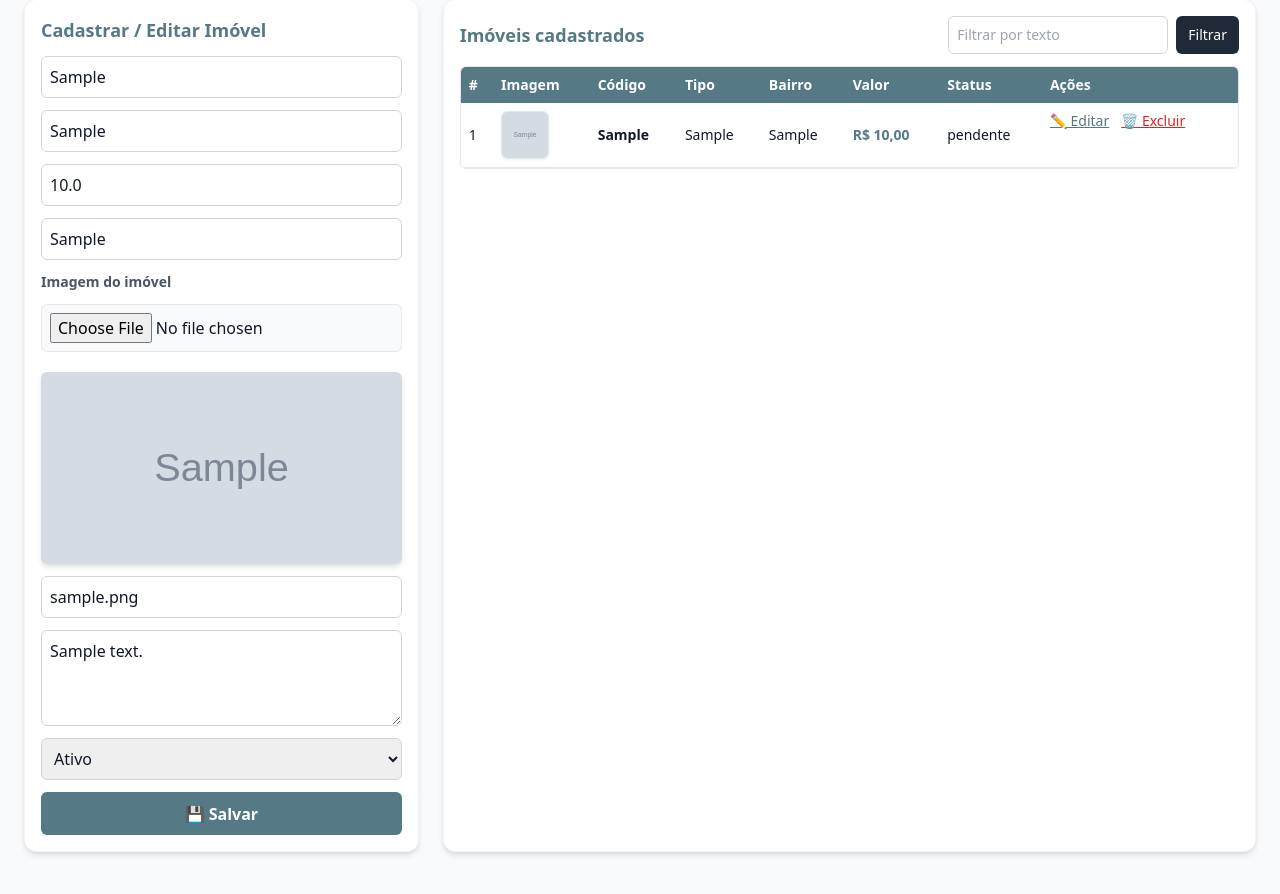
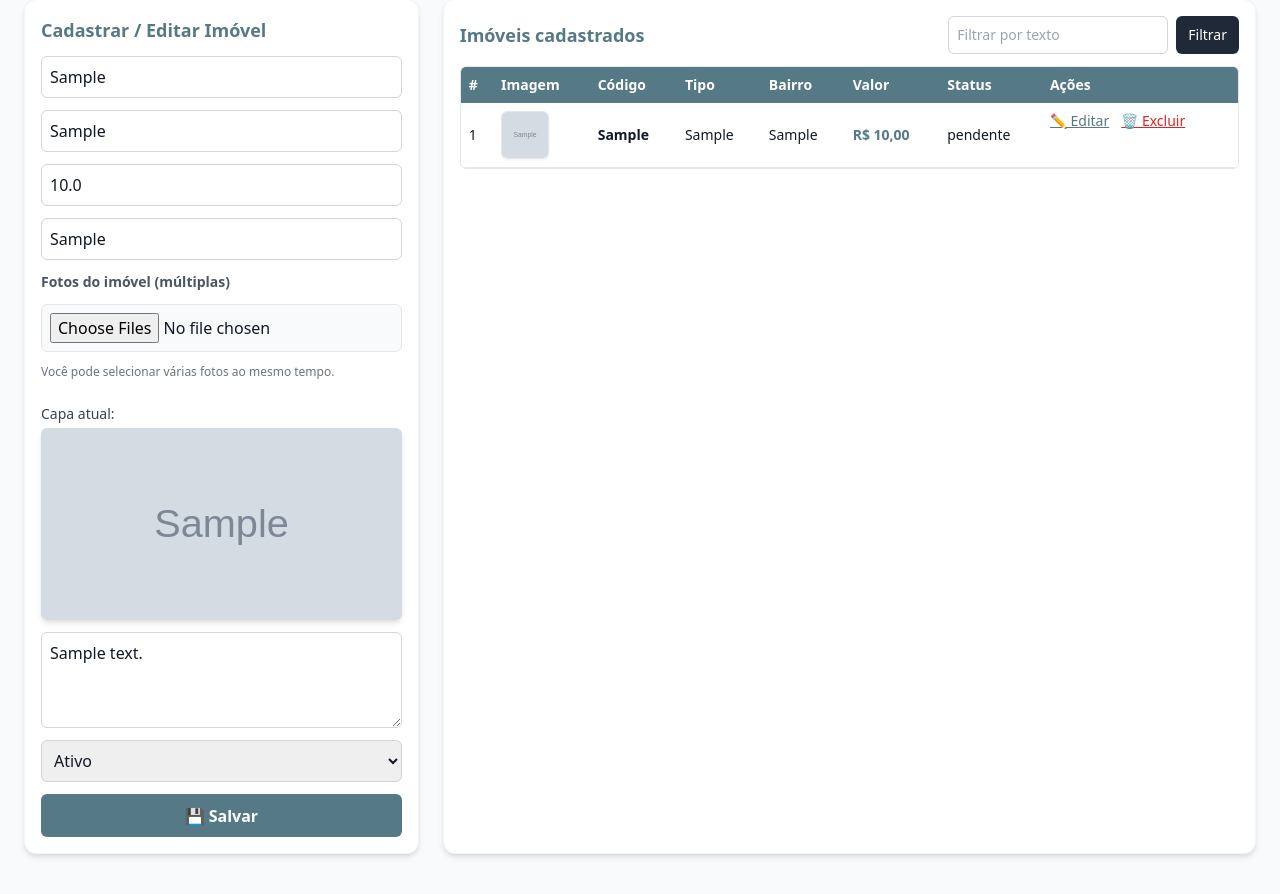
Before and after one commit to WilsonNous/brando-imoveis, a Flask app: page /admin/edit/1 in a window 1280 px wide. Shown: the part 109-1003 px from the top of the page. Run offline with Flask 3, Linux system fonts and the light colour scheme; tables that the repository leaves empty hold one stand-in row (values such as "Sample post"); grey boxes marked "Sample" are stand-in pictures.

Commit message:
Update admin.html

```diff
--- a/templates/admin.html
+++ b/templates/admin.html
@@ -54,18 +54,29 @@
         <input name="valor" placeholder="Valor (ex: 550000)" value="{{ imovel.valor if imovel else '' }}" required class="field">
         <input name="bairro" placeholder="Bairro" value="{{ imovel.bairro if imovel else '' }}" required class="field">
 
-        <!-- UPLOAD DE IMAGEM -->
-        <label class="text-sm font-semibold text-gray-600">Imagem do imóvel</label>
-        <input type="file" name="imagem_file" id="imagem_file" accept="image/*"
-               class="border p-2 rounded-md focus:ring-2 focus:ring-[color:var(--brand-blue)] outline-none bg-gray-50">
+        <!-- ✨ UPLOAD DE IMAGENS MÚLTIPLAS -->
+        <label class="text-sm font-semibold text-gray-600">Fotos do imóvel (múltiplas)</label>
 
-        <!-- Preview -->
-        <img id="preview" src="{{ imovel.imagem if imovel and imovel.imagem else '' }}"
-             alt="Preview da imagem"
-             class="rounded-md shadow-md mt-2 w-full max-h-48 object-cover {% if not imovel or not imovel.imagem %}hidden{% endif %}">
+        <input type="file"
+              name="imagens"
+              id="imagens"
+              multiple
+              accept="image/*"
+              class="border p-2 rounded-md focus:ring-2 focus:ring-[color:var(--brand-blue)] outline-none bg-gray-50">
 
-        <!-- Campo opcional de URL -->
-        <input name="imagem" placeholder="Ou insira URL manual (https://...)" value="{{ imovel.imagem if imovel else '' }}" class="field">
+        <small class="text-gray-500 text-xs">
+          Você pode selecionar várias fotos ao mesmo tempo.
+        </small>
+
+        <!-- ✔️ CAPA ATUAL -->
+        {% if imovel and imovel.imagem %}
+          <div class="mt-3">
+            <p class="text-sm text-gray-700 font-medium">Capa atual:</p>
+            <img src="{{ imovel.imagem }}"
+                class="rounded-md shadow-md mt-1 w-full max-h-48 object-cover">
+            <input type="hidden" name="imagem" value="{{ imovel.imagem }}">
+          </div>
+        {% endif %}
 
         <textarea name="descricao" placeholder="Descrição" class="field h-24">{{ imovel.descricao if imovel else '' }}</textarea>
 
@@ -107,7 +118,7 @@
             <tr class="border-b hover:bg-gray-50 transition">
               <td class="py-2 px-2">{{ i.id }}</td>
 
-              <!-- MINIATURA DA IMAGEM -->
+              <!-- MINIATURA -->
               <td class="py-2 px-2">
                 {% if i.imagem %}
                   <img src="{{ i.imagem }}" alt="Imagem do imóvel {{ i.codigo }}"
@@ -123,7 +134,6 @@
               <td class="py-2 px-2">{{ i.tipo }}</td>
               <td class="py-2 px-2">{{ i.bairro }}</td>
 
-              <!-- 💰 Valor formatado no padrão BRL -->
               <td class="py-2 px-2 text-[color:var(--brand-blue)] font-semibold">{{ i.valor | brl }}</td>
 
               <td class="py-2 px-2">{{ i.status }}</td>
@@ -145,26 +155,5 @@
     “Consagre ao Senhor tudo o que você faz, e os seus planos serão bem-sucedidos.” — Provérbios 16:3
   </footer>
 
-  <!-- ===================================================== -->
-  <!-- JAVASCRIPT - PREVIEW DA IMAGEM -->
-  <!-- ===================================================== -->
-  <script>
-    const inputFile = document.getElementById("imagem_file");
-    const previewImg = document.getElementById("preview");
-
-    if (inputFile) {
-      inputFile.addEventListener("change", (event) => {
-        const file = event.target.files[0];
-        if (file) {
-          const reader = new FileReader();
-          reader.onload = (e) => {
-            previewImg.src = e.target.result;
-            previewImg.classList.remove("hidden");
-          };
-          reader.readAsDataURL(file);
-        }
-      });
-    }
-  </script>
 </body>
 </html>
```
